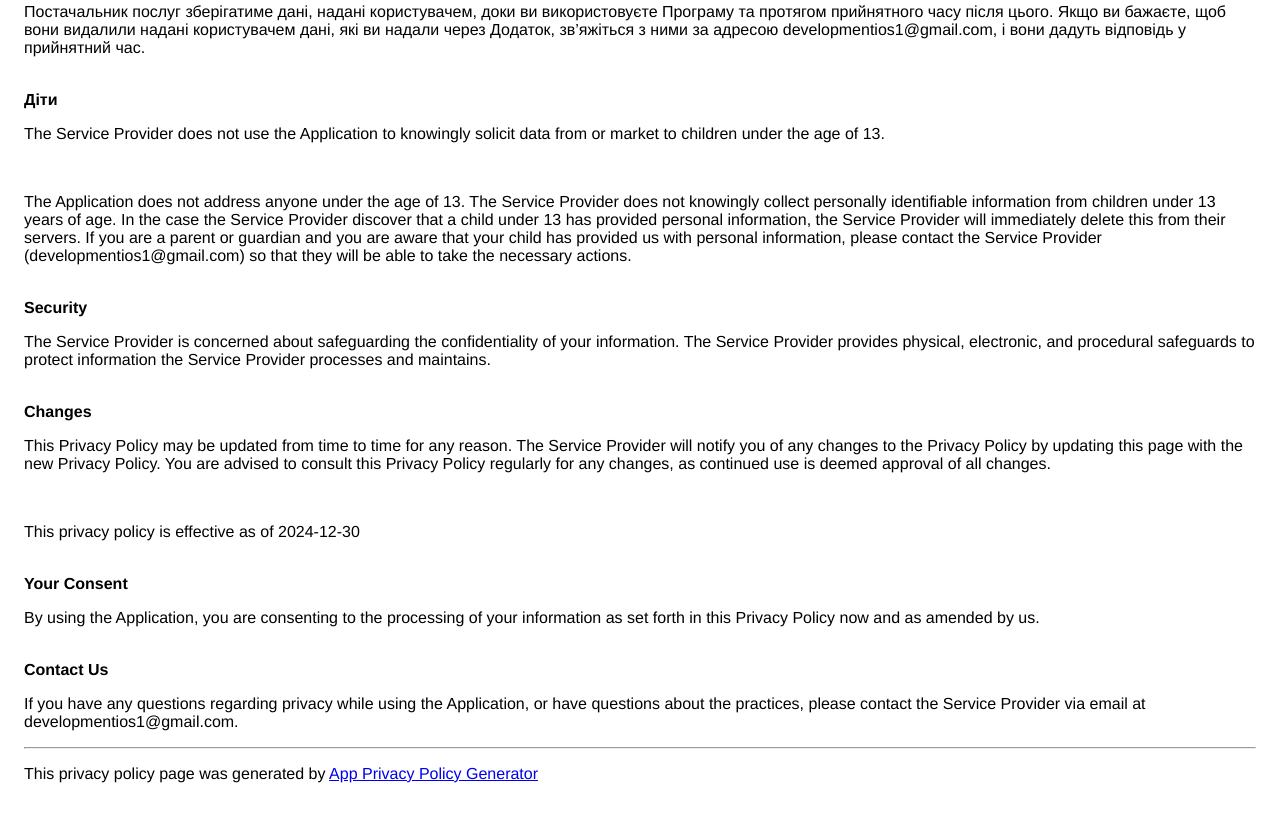
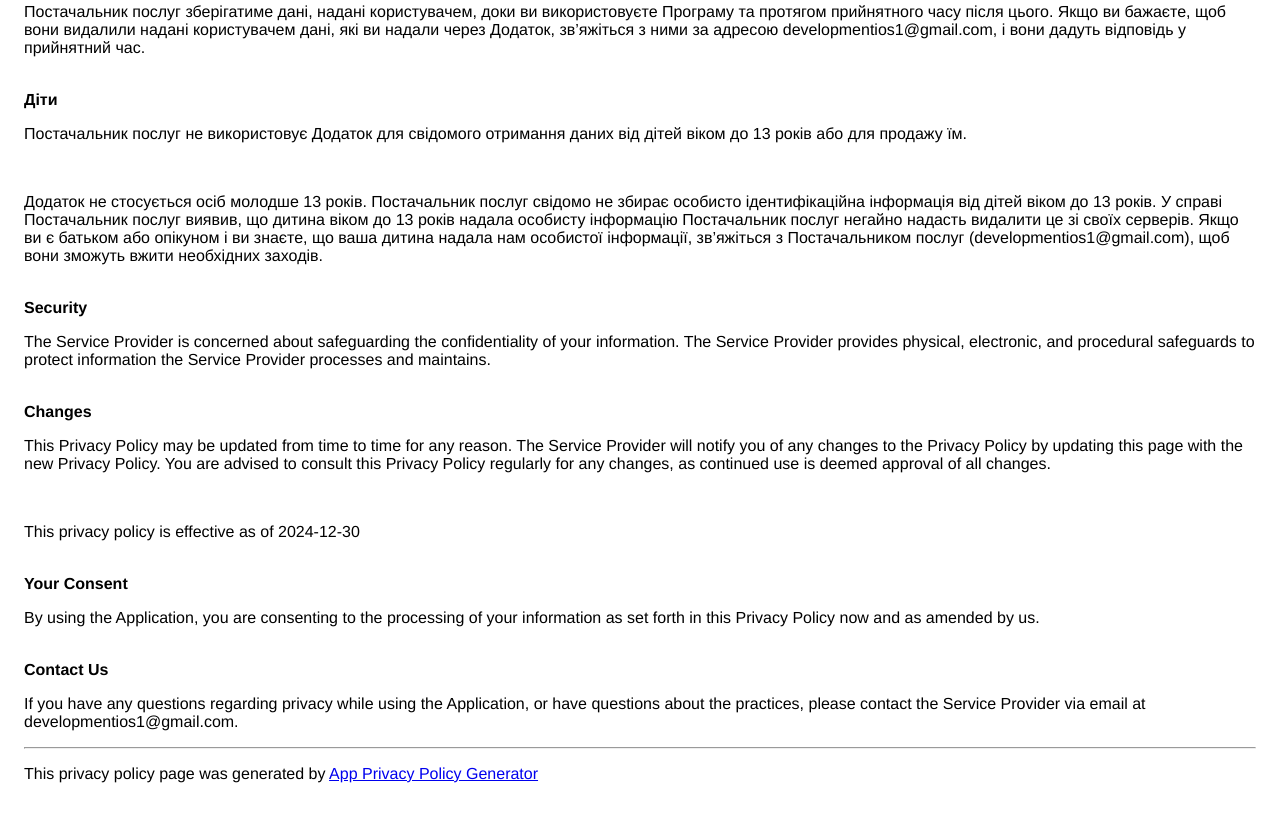
Before and after one commit to rp-ios/GiveawayTimeUA, a plain HTML site: page index.html in a window 1280 px wide. Shown: the part 1075-1896 px from the top of the page. Drawn offline with Linux system fonts and the light colour scheme.

Commit message:
Update index.html

```diff
--- a/index.html
+++ b/index.html
@@ -55,16 +55,16 @@
             Постачальник послуг зберігатиме дані, надані користувачем, доки ви використовуєте Програму та протягом прийнятного часу після цього. Якщо ви бажаєте, щоб вони видалили надані користувачем дані, які ви надали через Додаток, зв’яжіться з ними за адресою developmentios1@gmail.com, і вони дадуть відповідь у прийнятний час.        </p><br><strong>
             Діти
         </strong><p>
-            The Service Provider does not use the Application to knowingly solicit data from or market to children under the age of 13.
+            Постачальник послуг не використовує Додаток для свідомого отримання даних від дітей віком до 13 років або для продажу їм.
         </p><div><br><p>
-            The Application does not address anyone under the age of 13.
-The Service Provider does not knowingly collect personally
-identifiable information from children under 13 years of age. In the case
-the Service Provider discover that a child under 13 has provided
-personal information, the Service Provider will immediately
-delete this from their servers. If you are a parent or guardian
-and you are aware that your child has provided us with
-personal information, please contact the Service Provider (developmentios1@gmail.com) so that
-they will be able to take the necessary actions.</p></div><!----><br><strong>Security</strong><p>The Service Provider is concerned about safeguarding the confidentiality of your information. The Service Provider provides physical, electronic, and procedural safeguards to protect information the Service Provider processes and maintains.</p><br><strong>Changes</strong><p>This Privacy Policy may be updated from time to time for any reason. The Service Provider will notify you of any changes to the Privacy Policy by updating this page with the new Privacy Policy. You are advised to consult this Privacy Policy regularly for any changes, as continued use is deemed approval of all changes.</p><br><p>This privacy policy is effective as of 2024-12-30</p><br><strong>Your Consent</strong><p>By using the Application, you are consenting to the processing of your information as set forth in this Privacy Policy now and as amended by us.</p><br><strong>Contact Us</strong><p>If you have any questions regarding privacy while using the Application, or have questions about the practices, please contact the Service Provider via email at developmentios1@gmail.com.</p><hr><p>This privacy policy page was generated by <a href="https://app-privacy-policy-generator.nisrulz.com/" target="_blank" rel="noopener noreferrer">App Privacy Policy Generator</a></p>
+         Додаток не стосується осіб молодше 13 років.
+Постачальник послуг свідомо не збирає особисто
+ідентифікаційна інформація від дітей віком до 13 років. У справі
+Постачальник послуг виявив, що дитина віком до 13 років надала
+особисту інформацію Постачальник послуг негайно надасть
+видалити це зі своїх серверів. Якщо ви є батьком або опікуном
+і ви знаєте, що ваша дитина надала нам
+особистої інформації, зв’яжіться з Постачальником послуг (developmentios1@gmail.com), щоб
+вони зможуть вжити необхідних заходів.</p></div><!----><br><strong>Security</strong><p>The Service Provider is concerned about safeguarding the confidentiality of your information. The Service Provider provides physical, electronic, and procedural safeguards to protect information the Service Provider processes and maintains.</p><br><strong>Changes</strong><p>This Privacy Policy may be updated from time to time for any reason. The Service Provider will notify you of any changes to the Privacy Policy by updating this page with the new Privacy Policy. You are advised to consult this Privacy Policy regularly for any changes, as continued use is deemed approval of all changes.</p><br><p>This privacy policy is effective as of 2024-12-30</p><br><strong>Your Consent</strong><p>By using the Application, you are consenting to the processing of your information as set forth in this Privacy Policy now and as amended by us.</p><br><strong>Contact Us</strong><p>If you have any questions regarding privacy while using the Application, or have questions about the practices, please contact the Service Provider via email at developmentios1@gmail.com.</p><hr><p>This privacy policy page was generated by <a href="https://app-privacy-policy-generator.nisrulz.com/" target="_blank" rel="noopener noreferrer">App Privacy Policy Generator</a></p>
     </body>
     </html>
```
